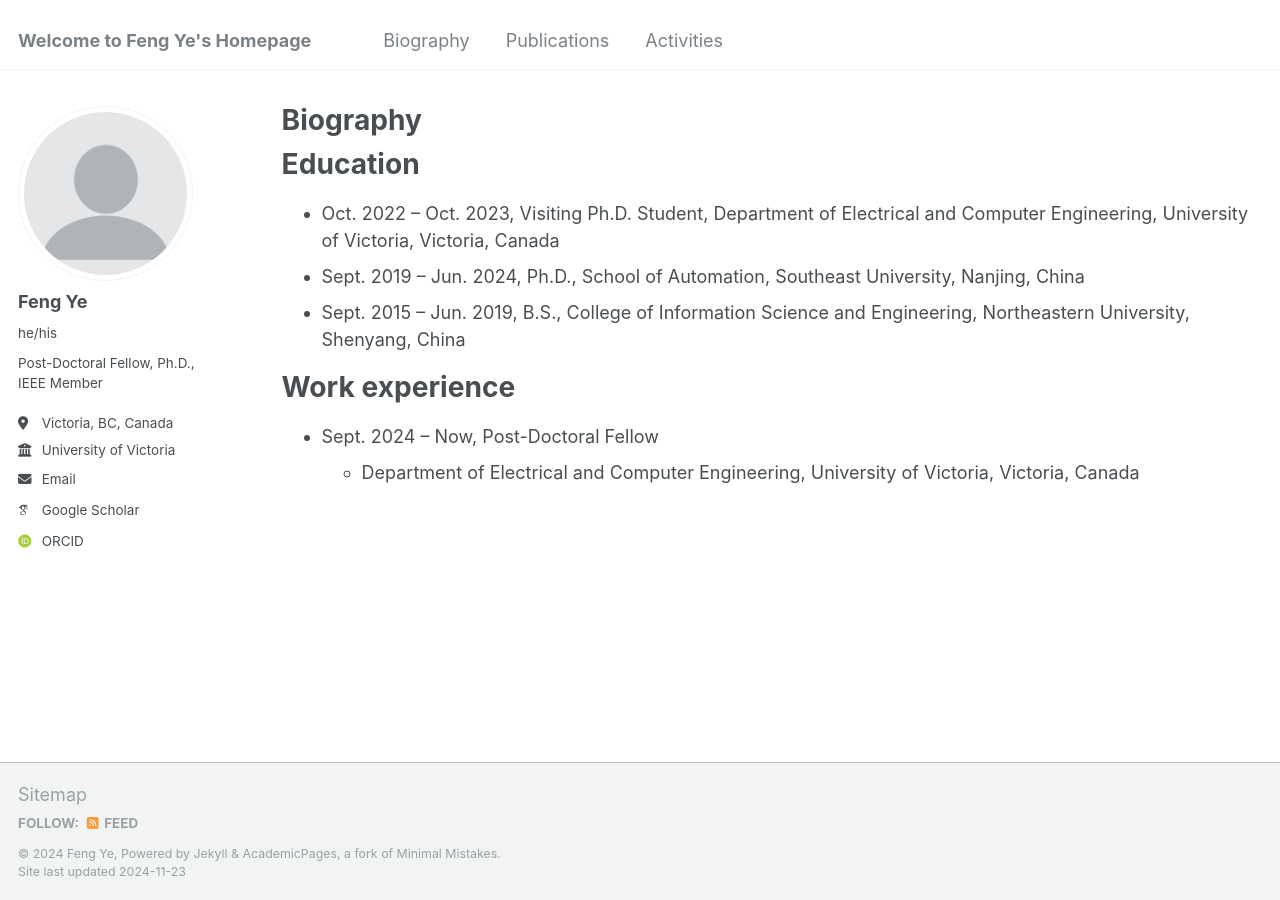
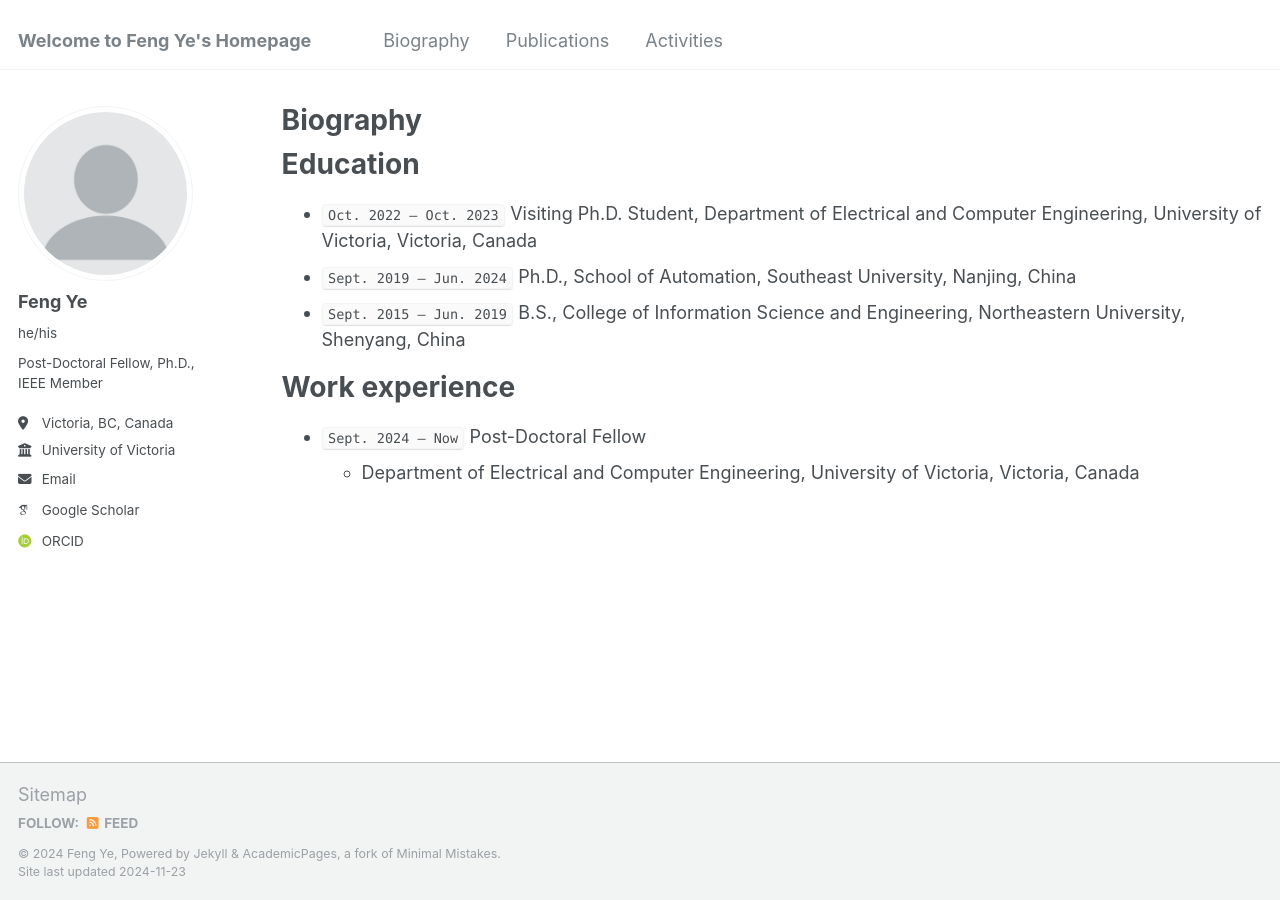
Before and after one commit to fye97/fye97, a Jekyll site: the page built from _pages/biography.md, in a window 1280 px wide. Built offline with Jekyll 4.4.1, drawn with Linux system fonts in a browser that asks for light colours; some web fonts are replaced.

```diff
--- a/_pages/biography.md
+++ b/_pages/biography.md
@@ -12,12 +12,12 @@ redirect_from:
 
 Education
 ======
-* Oct. 2022 – Oct. 2023, Visiting Ph.D. Student, Department of Electrical and Computer Engineering, University of Victoria, Victoria, Canada
-* Sept. 2019 – Jun. 2024, Ph.D., School of Automation, Southeast University, Nanjing, China
-* Sept. 2015 – Jun. 2019, B.S., College of Information Science and Engineering, Northeastern University, Shenyang, China
+* `Oct. 2022 – Oct. 2023` Visiting Ph.D. Student, Department of Electrical and Computer Engineering, University of Victoria, Victoria, Canada
+* `Sept. 2019 – Jun. 2024` Ph.D., School of Automation, Southeast University, Nanjing, China
+* `Sept. 2015 – Jun. 2019` B.S., College of Information Science and Engineering, Northeastern University, Shenyang, China
 
 
 Work experience
 ======
-* Sept. 2024 – Now, Post-Doctoral Fellow
+* `Sept. 2024 – Now` Post-Doctoral Fellow
   * Department of Electrical and Computer Engineering, University of Victoria, Victoria, Canada
```
